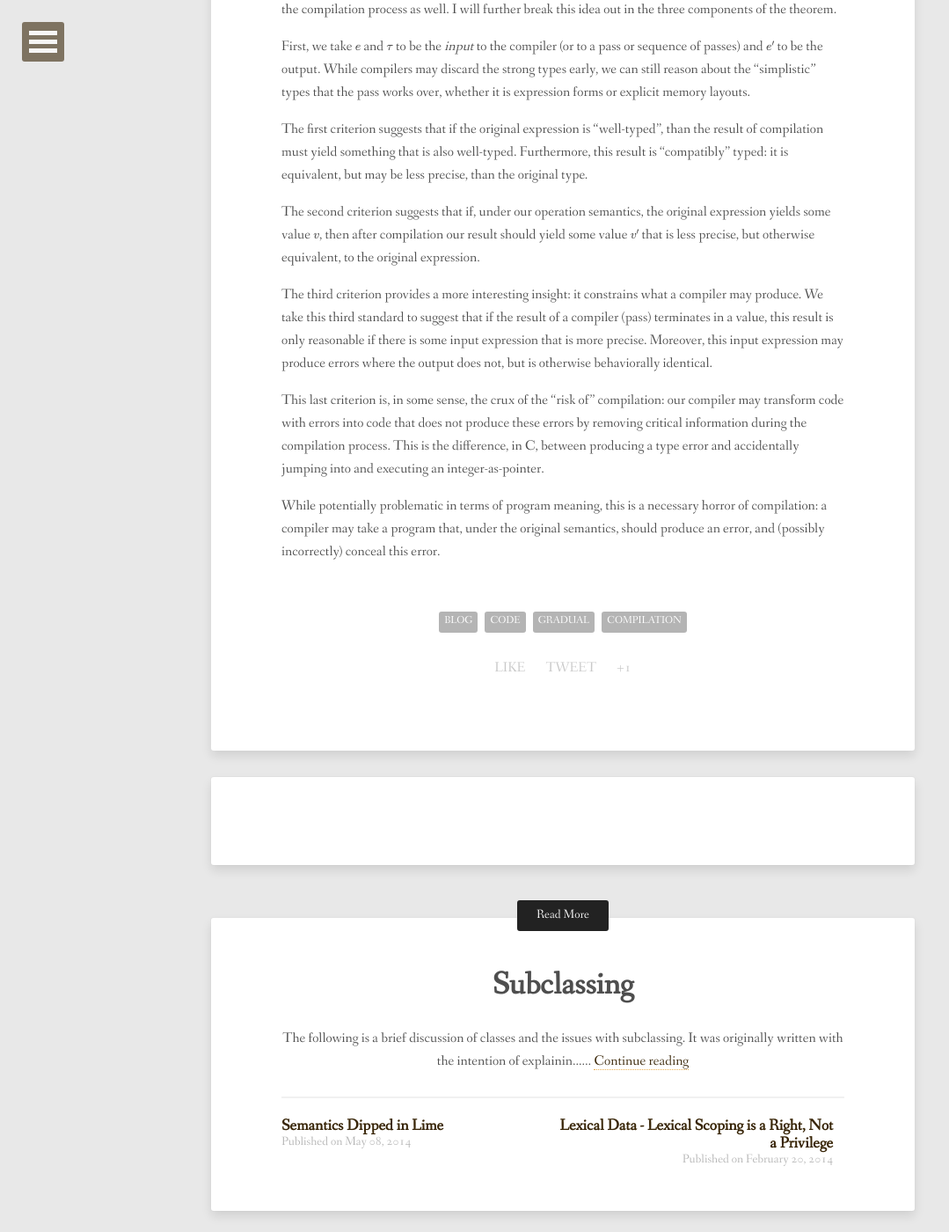
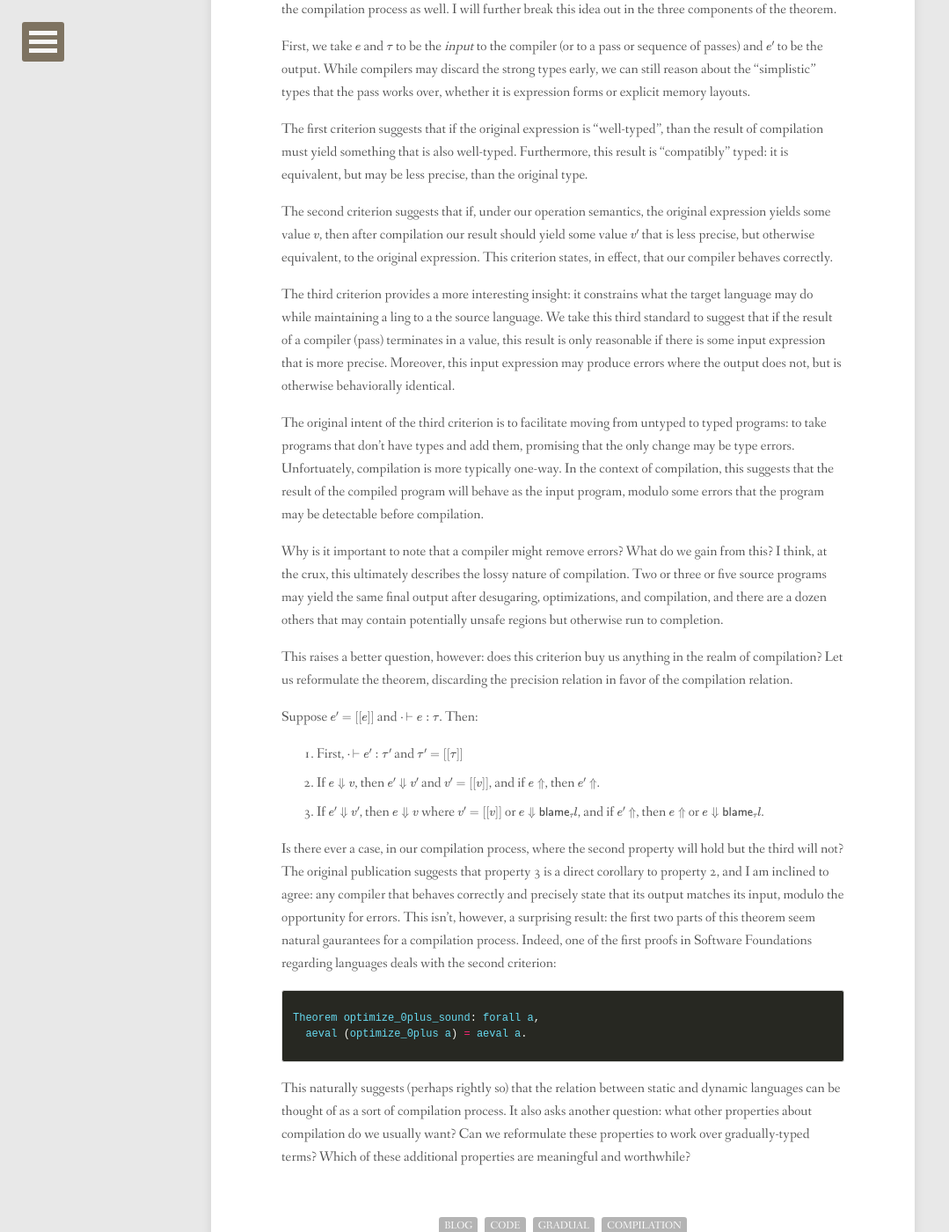
Before and after one commit to cgswords/cgswords.github.io, a Jekyll site: the page built from _posts/2015-04-15-gradual-compilation.md, in a window 1280 px wide and 1400 px high, scrolled down 951 px. Shown: the whole window at 88% size, without its empty margins (0-1079 px from the left). Built offline with Jekyll 4.4.1, drawn with Linux system fonts in a browser that asks for light colours; nearby versions of some CDN libraries; some web fonts are replaced; formulas are drawn with MathJax 3; comment, search, counter and statistics services are not loaded; some of the changed text lies outside the part shown.

Commit message:
First draft done

```diff
--- a/_posts/2015-04-15-gradual-compilation.md
+++ b/_posts/2015-04-15-gradual-compilation.md
@@ -53,22 +53,60 @@ less precise, than the original type.
 The second criterion suggests that if, under our operation semantics, the
 original expression yields some value $v$, then after compilation our result
 should yield some value $v'$ that is less precise, but otherwise equivalent,
-to the original expression.
+to the original expression. This criterion states, in effect, that our
+compiler behaves correctly.
 
 The third criterion provides a more interesting insight: it constrains what
-a compiler may produce. We take this third standard to suggest that if
-the result of a compiler (pass) terminates in a value, this result is
-only reasonable if there is some input expression that is more precise.
-Moreover, this input expression may produce errors where the output
-does not, but is otherwise behaviorally identical.
+the target language may do while maintaining a ling to a the source language.
+We take this third standard to suggest that if the result of a compiler (pass)
+terminates in a value, this result is only reasonable if there is some input
+expression that is more precise. Moreover, this input expression may produce
+errors where the output does not, but is otherwise behaviorally identical.
 
-This last criterion is, in some sense, the crux of the "risk of" compilation:
-our compiler may transform code with errors into code that does not produce
-these errors by removing critical information during the compilation process.
-This is the difference, in C, between producing a type error and accidentally
-jumping into and executing an integer-as-pointer.
+The original intent of the third criterion is to facilitate moving from untyped
+to typed programs: to take programs that don't have types and add them,
+promising that the only change may be type errors. Unfortuately, compilation
+is more typically one-way. In the context of compilation, this suggests that
+the result of the compiled program will behave as the input program, modulo
+some errors that the program may be detectable before compilation.
 
-While potentially problematic in terms of program meaning, this is a necessary
-horror of compilation: a compiler may take a program that, under the original
-semantics, should produce an error, and (possibly incorrectly) conceal this
-error.
+Why is it important to note that a compiler might remove errors? What do we gain
+from this? I think, at the crux, this ultimately describes the lossy nature of
+compilation. Two or three or five source programs may yield the same final
+output after desugaring, optimizations, and compilation, and there are a dozen
+others that may contain potentially unsafe regions but otherwise run to
+completion.
+
+This raises a better question, however: does this criterion buy us anything
+in the realm of compilation? Let us reformulate the theorem, discarding the
+precision relation in favor of the compilation relation.
+
+Suppose $e' = [[e]]$ and $\cdotp \vdash e : \tau$. Then:
+
+1. First, $\cdotp \vdash e': \tau'$ and $\tau' = [[\tau]]$
+2. If $e \Downarrow v$, then $e' \Downarrow v'$ and $v' = [[v]]$, and
+   if $e \Uparrow$, then $e' \Uparrow$.
+3. If $e' \Downarrow v'$, then $e \Downarrow v$ where $v' = [[v]]$ or
+   <span>$e \Downarrow \mathsf{blame}_\tau l$</span>, and
+   if $e' \Uparrow$, then $e \Uparrow$ or
+   <span>$e \Downarrow \mathsf{blame}_\tau l$</span>.
+
+Is there ever a case, in our compilation process, where the second property
+will hold but the third will not? The original publication suggests that
+property 3 is a direct corollary to property 2, and I am inclined to agree:
+any compiler that behaves correctly and precisely state that its output
+matches its input, modulo the opportunity for errors. This isn't, however, a
+surprising result: the first two parts of this theorem seem natural gaurantees
+for a compilation process. Indeed, one of the first proofs in Software
+Foundations regarding languages deals with the second criterion:
+
+{% highlight coq %}
+Theorem optimize_0plus_sound: forall a,
+  aeval (optimize_0plus a) = aeval a.
+{% endhighlight %}
+
+This naturally suggests (perhaps rightly so) that the relation between static
+and dynamic languages can be thought of as a sort of compilation process.
+It also asks another question: what other properties about compilation do we
+usually want? Can we reformulate these properties to work over gradually-typed
+terms? Which of these additional properties are meaningful and worthwhile?
```
